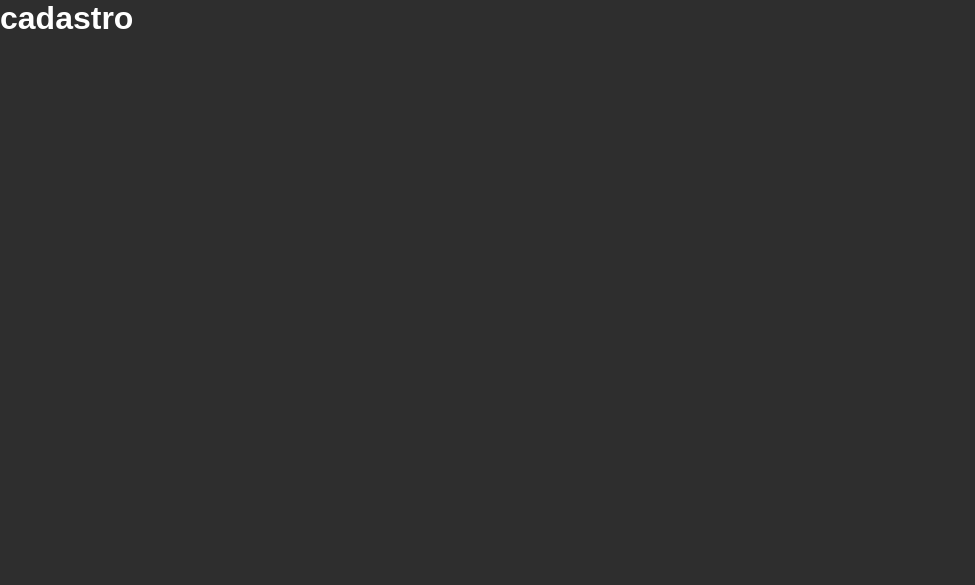
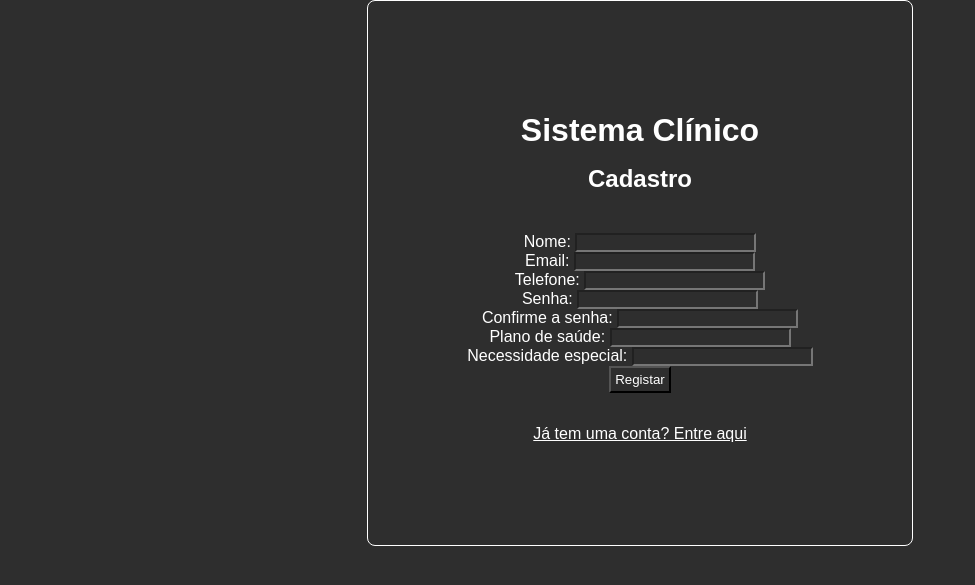
Before and after one commit to crispimUchoa/projetofinaldb, a Flask app: page /cadastro in a window 1280 px wide. Before the commit the part shown is almost empty. Shown: the top 585 px of the page, without its empty margins (0-975 px from the left). Run offline with Flask 3, Linux system fonts and the light colour scheme.

Commit message:
cria html e rota crua do cadastro

```diff
--- a/server.py
+++ b/server.py
@@ -11,8 +11,12 @@ def home():
             return paciente_home()
     return render_template("login.html")
 
-@app.route("/cadastro")
+@app.route("/cadastro", methods=['GET', 'POST'])
 def cadastro():
+
+    if request.method == 'POST':
+        print(request.form)
+
     return render_template("cadastro.html")
 
 @app.route("/paciente_home")
--- a/templates/cadastro.html
+++ b/templates/cadastro.html
@@ -1,4 +1,39 @@
 {% extends '/base/index.html' %}
 {% block body %}
-<h1>cadastro</h1>
+<div class="login-div">
+    <h1 id="sistema-h1">Sistema Clínico</h1>
+    <h2 id="login-h2">Cadastro</h2>
+    <form action="{{ url_for('cadastro')}}" method="post" name="cadastro-login-form" id="login-form" class="login-form">
+        <div class="form-group">
+            <label for="name-input">Nome:</label>
+            <input type="text" name="nome" id="name-input" required>
+        </div>
+        <div class="form-group">
+            <label for="email-input">Email:</label>
+            <input type="email" name="email" id="email-input" required>
+        </div>
+        <div class="form-group">
+            <label for="phone-input">Telefone:</label>
+            <input type="text" name="telefone" id="phone-input" required>
+        </div>
+        <div class="form-group">
+            <label for="password-input">Senha:</label>
+            <input type="password" name="senha" id="password-input" required>
+        </div>
+        <div class="form-group">
+            <label for="password-con-input">Confirme a senha:</label>
+            <input type="password" name="confirmacao_senha" id="password-con-input" required>
+        </div>
+        <div class="form-group">
+            <label for="heatlh-input">Plano de saúde:</label>
+            <input type="text" name="plano_de_saude" id="health-input" required>
+        </div>
+        <div class="form-group">
+            <label for="need-input">Necessidade especial:</label>
+            <input type="text" name="necessidade_especial" id="need-input" required>
+        </div>
+        <button type="submit">Registar</button>
+    </form>
+    <a href="{{ url_for('home') }}">Já tem uma conta?  Entre aqui</a>
+</div>
 {% endblock %}
```
